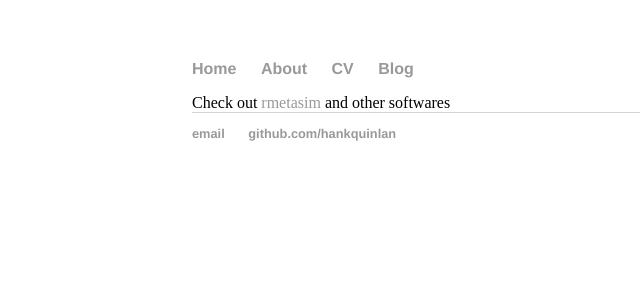
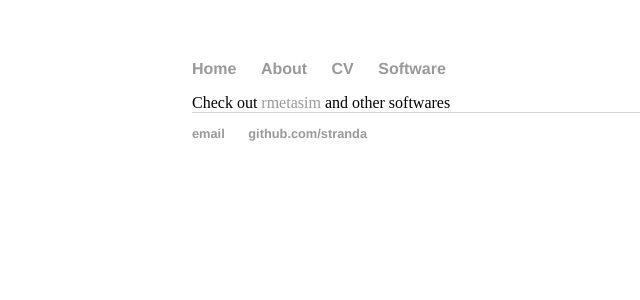
Before and after one commit to stranda/stranda.github.io, a Jekyll site: the page built from index.html, in a window 1280 px wide. Shown: the top 300 px of the page, without its empty margins (0-640 px from the left). Built offline with Jekyll 4.4.1, drawn with Linux system fonts in a browser that asks for light colours.

Commit message:
fixing site

```diff
--- a/_layouts/default.html
+++ b/_layouts/default.html
@@ -11,7 +11,7 @@
 	        		<li><a href="/">Home</a></li>
 		        	<li><a href="/about">About</a></li>
 	        		<li><a href="/cv">CV</a></li>
-	        		<li><a href="/blog">Blog</a></li>
+	        		<li><a href="/blog">Software</a></li>
 	    		</ul>
 			</nav>
 			<div class="container">
@@ -21,8 +21,8 @@
 			</div><!-- /.container -->
 			<footer>
 	    		<ul>
-	        		<li><a href="mailto:hankquinlanhub@gmail.com">email</a></li>
-	        		<li><a href="https://github.com/hankquinlan">github.com/hankquinlan</a></li>
+	        		<li><a href="mailto:stranda@gmail.com">email</a></li>
+	        		<li><a href="https://github.com/stranda">github.com/stranda</a></li>
 				</ul>
 			</footer>
 		</body>
```
Also changed, not shown: about/index.html (added, +10 -0 lines).
